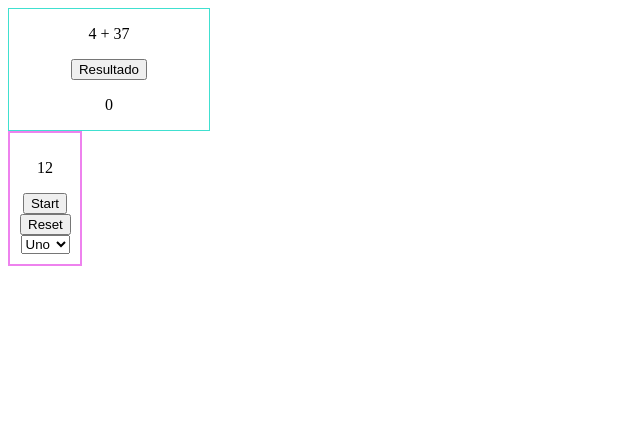
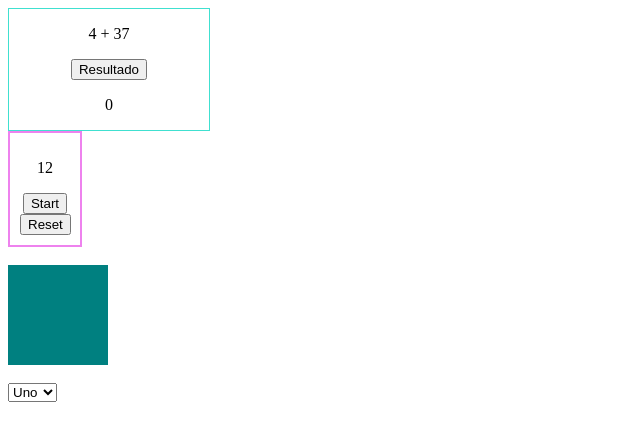
Before and after one commit to ismaelfac/AngularUdemy, an Angular app: page / in a window 1280 px wide. Shown: the top 436 px of the page, without its empty margins (0-640 px from the left). Built offline with nearby package versions, Linux system fonts and the light colour scheme.

Commit message:
cronometro and event ok

```diff
--- a/src/app/components/cronometro/cronometro.component.css
+++ b/src/app/components/cronometro/cronometro.component.css
@@ -4,3 +4,10 @@
     width: 50px;
     text-align: center;
 }
+
+.cuadrado {
+    width: 100px;
+    height: 100px;
+    background-color: teal;
+    border-radius: 5px solid gray;
+}
--- a/src/app/components/cronometro/cronometro.component.html
+++ b/src/app/components/cronometro/cronometro.component.html
@@ -4,6 +4,12 @@
         <button id="btn_start" class="btn btn-success" (click)="onStart($event)">Start</button>
         <button id="btn_reset" class="btn btn-success" (click)="onReset($event)">Reset</button>
     </div>
+
+</div><br>
+<div class="cuadrado" (mouseenter)="onMouseEnter()" (mouseout)="onMouseOut()">
+    {{ mensaje }}
+</div><br>
+<div>
     <select (change)="onChangeSelect($event)">
         <option value="1">Uno</option>
         <option value="2">Dos</option>
--- a/src/app/components/cronometro/cronometro.component.ts
+++ b/src/app/components/cronometro/cronometro.component.ts
@@ -9,9 +9,11 @@ export class CronometroComponent implements OnInit {
 
   contador: number;
   interval: any;
+  mensaje: string;
 
   constructor() {
     this.contador = 12;
+    this.mensaje = '';
    }
 
   ngOnInit(): void {
@@ -38,4 +40,12 @@ export class CronometroComponent implements OnInit {
     console.log($event.target.value);
   }
 
+  onMouseEnter() {
+    this.mensaje = "Estoy en el DIV";
+  }
+
+  onMouseOut() {
+    this.mensaje = "Estoy saliendo del DIV";
+  }
+
 }
```
